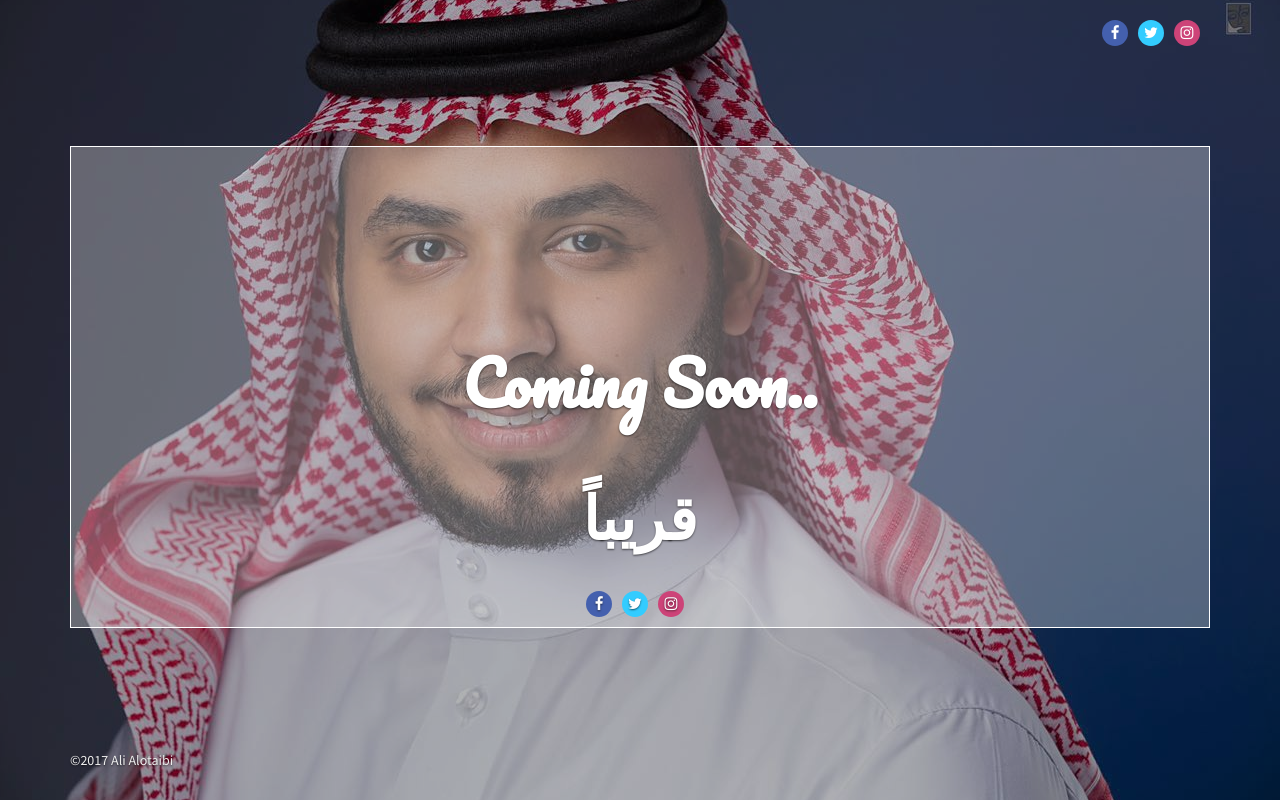
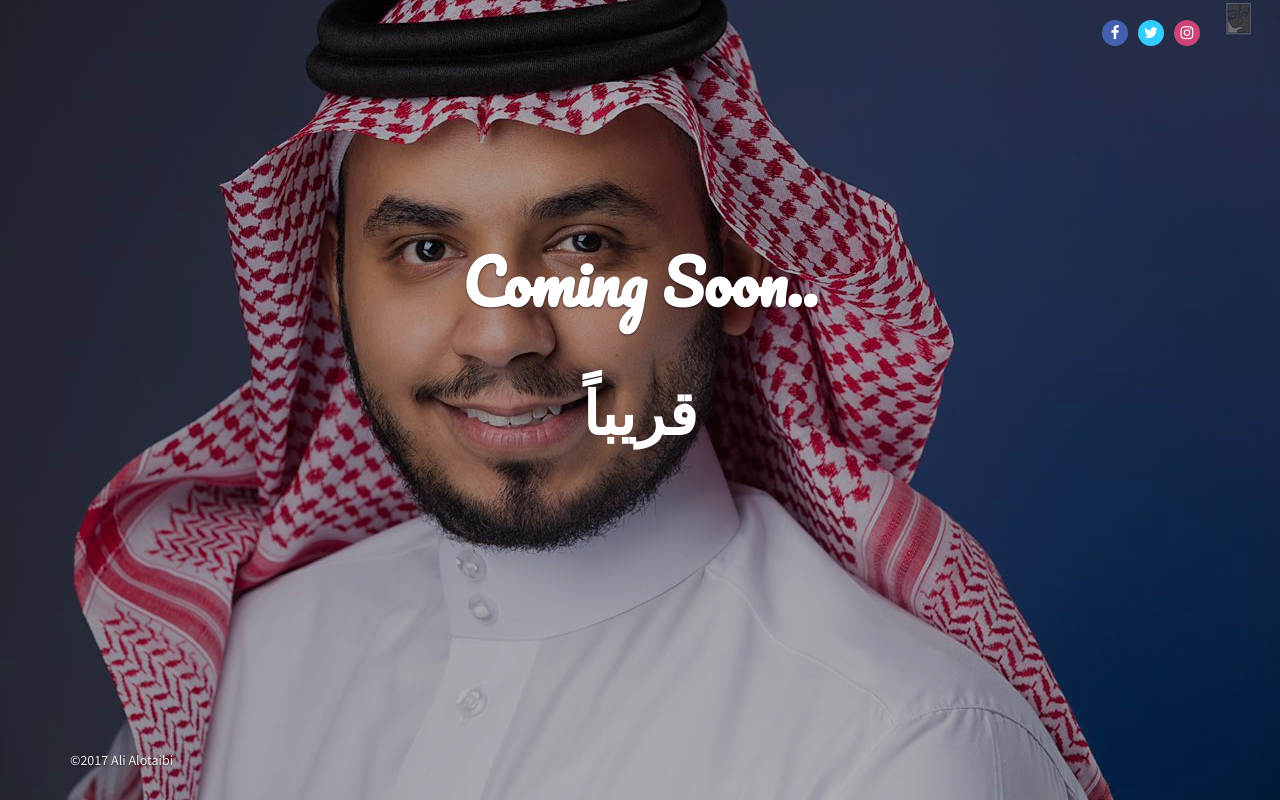
Before and after one commit to ali-ccis/ComingSoon, a plain HTML site: page index.html in a window 1280 px wide. Drawn offline with nearby package versions, Linux system fonts and the light colour scheme.

Commit message:
fix Arabic writing and removed div

```diff
--- a/css/custom.css
+++ b/css/custom.css
@@ -1,8 +1 @@
 /* your styles go here */
-
-.cursiver {
-    margin-top:60px
-    ;
-    font-family:Pacifico
-        ;font-size:
-        60px;text-align:center;margin-bottom:40px}
--- a/index.html
+++ b/index.html
@@ -28,12 +28,11 @@
       <div class="overlay"></div>
       <div class="container">
         <p class="social"><a href="#" title="Facebook" class="facebook"><i class="fa fa-facebook"></i></a><a href="https://twitter.com/alialotaibi09" title="@Alialotaibi09" class="twitter"><i class="fa fa-twitter"></i></a><a href="https://www.instagram.com/alialotaib/" title="aalotaib" class="instagram"><i class="fa fa-instagram"></i></a></p>
-        <div class="transparent" style="margin-top: 100px">
+
         <h1 class="cursive ">Coming Soon..</h1>
-          <h1 class="cursiver" >قريباً</h1>
-          <p style="text-align: center" class="social"><a href="#" title="Facebook" class="facebook"><i class="fa fa-facebook"></i></a><a href="https://twitter.com/alialotaibi09" title="@Alialotaibi09" class="twitter"><i class="fa fa-twitter"></i></a><a href="https://www.instagram.com/alialotaib/" title="aalotaib" class="instagram"><i class="fa fa-instagram"></i></a></p>
+          <h1 style="margin-top:60px;font-size:60px;text-align:center;margin-bottom:40px" >قريباً</h1>
 
-        </div>
+
 
       </div>
        <div class="footer">
```
